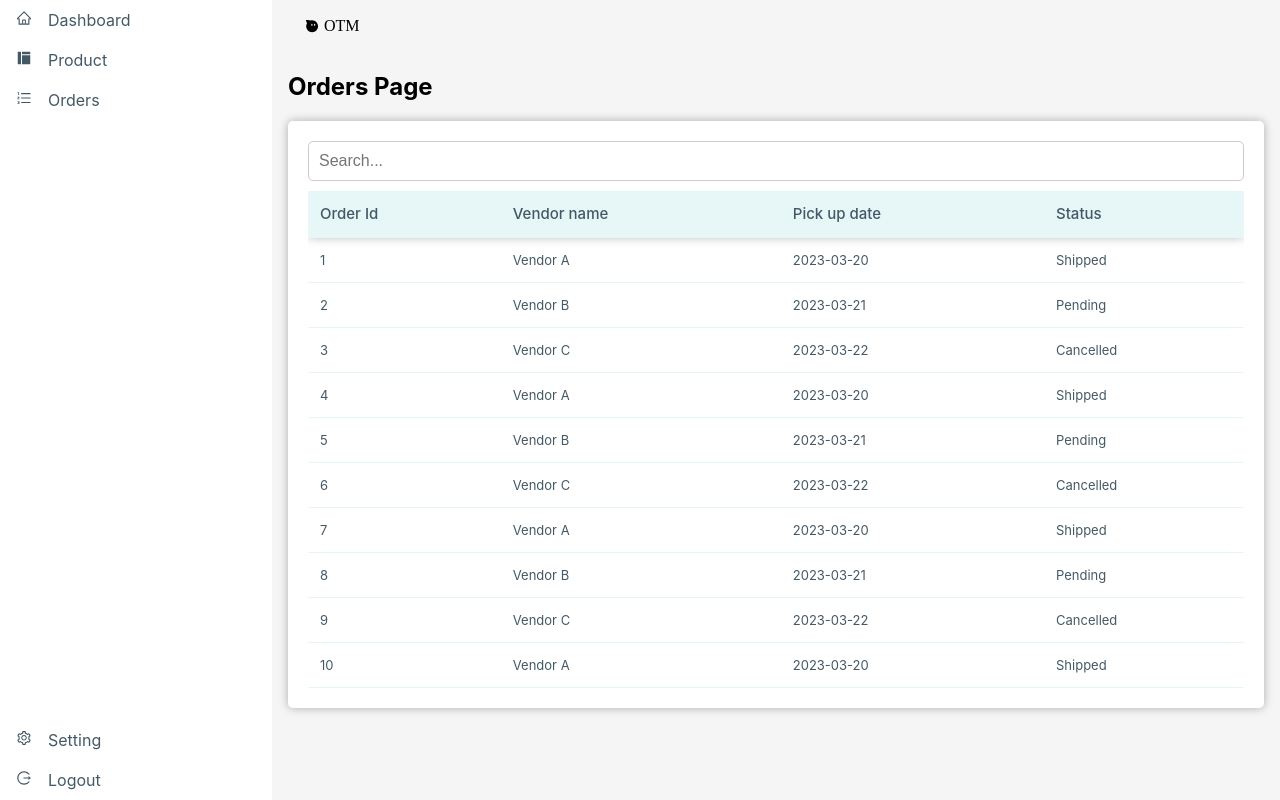
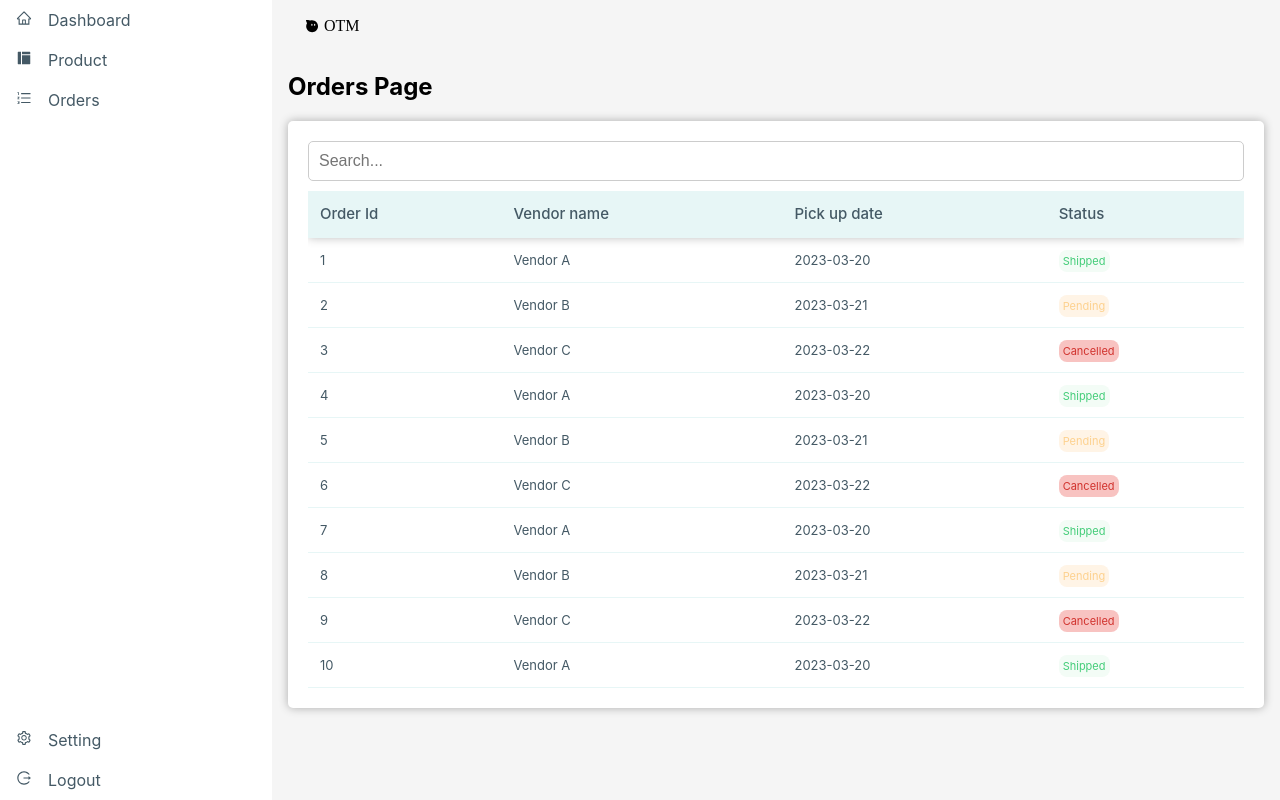
Before and after one commit to ravindrakumarkumawat/order-management-tool, a React (Create React App) app: page / in a window 1280 px wide. Both pictures are taken after a click on the button "Login". Built offline with nearby package versions, Linux system fonts and the light colour scheme.

Commit message:
Added the status

```diff
--- /dev/null
+++ b/src/flex.css
@@ -0,0 +1,24 @@
+
+.k-flex {
+  display: flex;
+}
+
+.k-fdc {
+  flex-direction: column;
+}
+
+.k-fdr {
+  flex-direction: row;
+}
+
+.k-jcc {
+  justify-content: center;
+}
+
+.k-jcsb {
+  justify-content: space-between;
+}
+
+.k-aic {
+  align-items: center;
+}
--- a/src/index.css
+++ b/src/index.css
@@ -15,6 +15,18 @@
 
   --theme-primary-font-weight: 500;
   --theme-secondary-font-weight: 400;
+
+  --theme-box-shadow: 0 0 10px rgba(0, 0, 0, 0.3);
+
+  --theme-status-shipped-font-color: #44CD79;
+  --theme-status-shipped-background-color: #F3FCF6;
+
+  --theme-status-pending-font-color: #FDD18E;
+  --theme-status-pending-background-color: #FFF4E6;
+
+  --theme-status-cancelled-font-color: #D1322D;
+  --theme-status-cancelled-background-color: #f8c3c1;
+
 }
 body {
   margin: 0;
@@ -31,31 +43,6 @@ code {
     monospace;
 }
 
-.k-flex {
-  display: flex;
-}
-
-.k-fdc {
-  flex-direction: column;
-}
-
-.k-fdr {
-  flex-direction: row;
-}
-
-.k-jcc {
-  justify-content: center;
-}
-
-.k-jcsb {
-  justify-content: space-between;
-}
-
-.k-aic {
-  align-items: center;
-}
-
-
 .h-100 {
   height: 100%;
 }
@@ -71,34 +58,3 @@ code {
 .w-100 {
   width: 100%;
 }
-
-.k-pl16 {
-  padding-left: 16px;
-}
-
-.k-pr16 {
-  padding-right: 16px;
-}
-
-.k-pt16 {
-  padding-top: 16px;
-}
-
-.k-pb16 {
-  padding-bottom: 16px;
-}
-.k-pl4 {
-  padding-left: 4px;
-}
-
-.k-pr4 {
-  padding-right: 4px;
-}
-
-.k-pt4 {
-  padding-top: 4px;
-}
-
-.k-pb4 {
-  padding-bottom: 4px;
-}
--- a/src/index.js
+++ b/src/index.js
@@ -3,6 +3,8 @@ import ReactDOM from 'react-dom/client';
 import './index.css';
 import './layout.css';
 import './table.css';
+import './padding.css';
+import './flex.css';
 import App from './App';
 import reportWebVitals from './reportWebVitals';
 
--- /dev/null
+++ b/src/padding.css
@@ -0,0 +1,31 @@
+
+.k-pl16 {
+  padding-left: 16px;
+}
+
+.k-pr16 {
+  padding-right: 16px;
+}
+
+.k-pt16 {
+  padding-top: 16px;
+}
+
+.k-pb16 {
+  padding-bottom: 16px;
+}
+.k-pl4 {
+  padding-left: 4px;
+}
+
+.k-pr4 {
+  padding-right: 4px;
+}
+
+.k-pt4 {
+  padding-top: 4px;
+}
+
+.k-pb4 {
+  padding-bottom: 4px;
+}
--- a/src/pages/Orders/index.css
+++ b/src/pages/Orders/index.css
@@ -69,7 +69,30 @@
 
   .order-container {
     padding: 20px;
-    background-color: #fff;
+    background-color: var( --theme-background__white);
     border-radius: 5px;
-    box-shadow: 0 0 10px rgba(0, 0, 0, 0.3);
+    box-shadow: var(--theme-box-shadow);
   }
+
+  /* Order Status */
+  .order__status--shipped,
+  .order__status--pending,
+  .order__status--cancelled {
+    font-size: var(--theme-septenary-font-size);
+    line-height: var(--theme-senary-line-height);
+    font-weight: var( --theme-secondary-font-weight);
+    border-radius: 8px;
+  }
+  .order__status--shipped {
+    color: var(--theme-status-shipped-font-color);
+    background-color: var(--theme-status-shipped-background-color);
+  }
+
+  .order__status--pending {
+    color: var(--theme-status-pending-font-color);
+    background-color: var(--theme-status-pending-background-color);
+  }
+  .order__status--cancelled {
+    color: var(--theme-status-cancelled-font-color);
+    background-color: var(--theme-status-cancelled-background-color);
+  }
--- a/src/pages/Orders/index.js
+++ b/src/pages/Orders/index.js
@@ -50,7 +50,7 @@ const Orders = () => {
                         <td>{item.orderId}</td>
                         <td>{item.vendorName}</td>
                         <td>{item.pickupDate}</td>
-                        <td>{item.status}</td>
+                        <td><span className={`order__status--${item.status.toLowerCase()} k-pt4 k-pb4 k-pr4 k-pl4`}>{item.status}</span></td>
                         </tr>
                     ))}
                     </tbody>
```
Also changed, not shown: src/table.css (line endings or trailing spaces).
